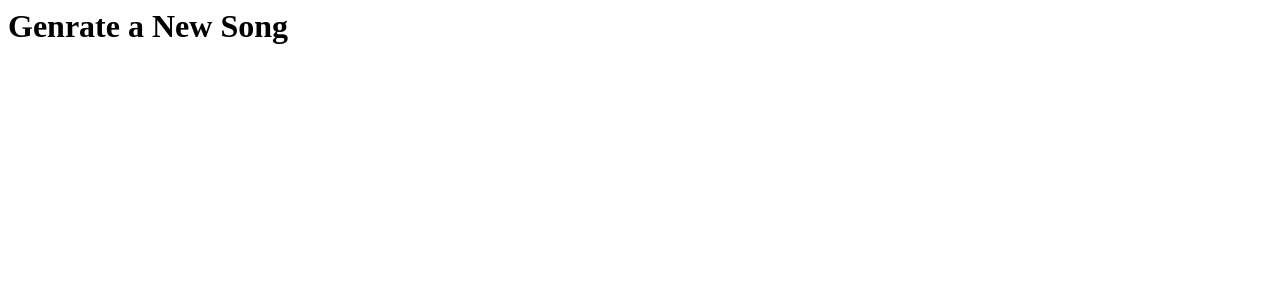
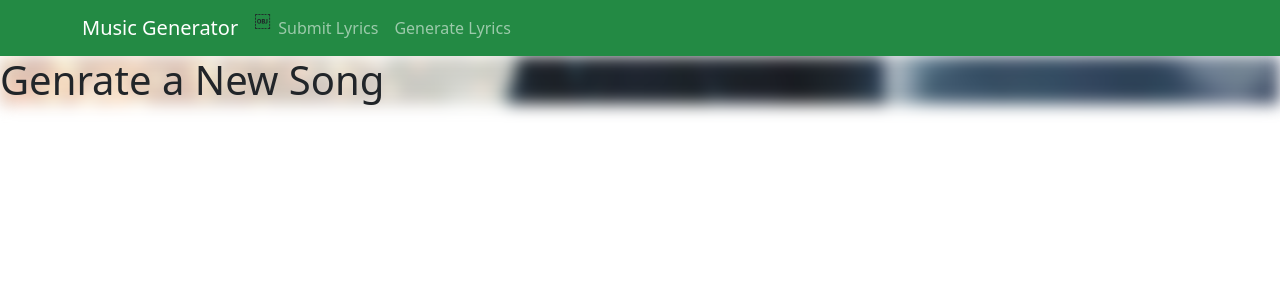
Before and after one commit to Amir1998ali/lyricsgenerator, a Django app: page /generate in a window 1280 px wide. Shown: the top 300 px of the page. Run offline with Django 3.2, Linux system fonts and the light colour scheme; some libraries are stand-ins or nearby versions.

Commit message:
semifinish styling

```diff
--- a/lyricsgenerator-project/music/forms.py
+++ b/lyricsgenerator-project/music/forms.py
@@ -10,7 +10,6 @@ from .models import Music
 # you can submit different files
 class MusicForm(forms.ModelForm):
 
-
     class Meta:
         model = Music
         fields = ['artist', 'songName', 'lyrics']
--- a/lyricsgenerator-project/music/templates/music/base.html
+++ b/lyricsgenerator-project/music/templates/music/base.html
@@ -1,5 +1,21 @@
+{% load static %}
 <!doctype html>
 <html lang="en">
+
+    {% load static %}
+
+    <!-- <style >
+            body {
+                background: url('{% static "drake.jpg" %}') no-repeat center center fixed;
+                -webkit-background-size: cover;
+                -moz-background-size: cover;
+                -o-background-size: cover;
+                background-size: cover;
+                /* filter: blur(8px);
+                -webkit-filter: blur(8px); */
+            }
+    </style> -->
+
     <head>
         <!-- Required meta tags -->
         <meta charset="utf-8">
@@ -8,39 +24,68 @@
         <!-- Bootstrap CSS -->
         <link href="https://cdn.jsdelivr.net/npm/bootstrap@5.1.0/dist/css/bootstrap.min.css" rel="stylesheet" integrity="sha384-KyZXEAg3QhqLMpG8r+8fhAXLRk2vvoC2f3B09zVXn8CA5QIVfZOJ3BCsw2P0p/We" crossorigin="anonymous">
 
+        <link rel="stylesheet" href=" {% static 'style.css' %}" type = 'text/css'>
         <title>Music Generator</title>
     </head>
-
 
     <nav class="navbar navbar-expand-lg navbar-dark" style="background-color: #238a44">
             <div class="container">
                 <a class="navbar-brand" href="{% url 'home' %}">Music Generator</a>
                 <div class="collapse navbar-collapse" id="navbarNav">
-            <ul class="navbar-nav">￼
+                    <ul class="navbar-nav"> ￼
                         <li class="nav-item active">
                             <a class="nav-link" href="{% url 'submit' %}">Submit Lyrics</a>
+                        </li>
+                        <li class="nav-item active">
+                                <a class="nav-link" href="{% url 'generate' %}">Generate Lyrics</a>
                         </li>
                     </ul>
                 </div>
             </div>
     </nav>
-  <body>
-
-    {% load static %}
-
-    <body background="{% static 'drake.jpg' %}">
 
 
+    <style>
+        .enableBlur{
+            /* filter: blur(1.2px); */
+            background: url('{% static "drake.jpg" %}') no-repeat;
+                -webkit-background-size: cover;
+                -moz-background-size: cover;
+                -o-background-size: cover;
+                background-size: cover;
+                background-repeat: no-repeat;
+                filter: blur(8px);
+                -webkit-filter: blur(8px);
+
+}
+        .bg{
+            background: url('{% static "drake.jpg" %}') no-repeat;
+            position: absolute;
+            top: 0;
+            left: 0;
+            right: 0;
+            bottom: 0;
+            background-position: center;
+            background-repeat: no-repeat;
+            background-size: cover;
+            z-index: -1;
+
+        }
+        #parent_div {
+            position: relative;
+            height: 1000;
+            width: 1000;
+        }
+    </style>
+
+
+    <body>
+            <div id="parent_div">
+                <div class="bg"></div>
+                <div >
                     {% block 'body' %}
                     {% endblock %}
-
-    <!-- Optional JavaScript; choose one of the two! -->
-    <!-- Option 1: Bootstrap Bundle with Popper -->
-    <script src="https://cdn.jsdelivr.net/npm/bootstrap@5.1.0/dist/js/bootstrap.bundle.min.js" integrity="sha384-U1DAWAznBHeqEIlVSCgzq+c9gqGAJn5c/t99JyeKa9xxaYpSvHU5awsuZVVFIhvj" crossorigin="anonymous"></script>
-    <!-- Option 2: Separate Popper and Bootstrap JS -->
-    <!--
-    <script src="https://cdn.jsdelivr.net/npm/@popperjs/core@2.9.3/dist/umd/popper.min.js" integrity="sha384-eMNCOe7tC1doHpGoWe/6oMVemdAVTMs2xqW4mwXrXsW0L84Iytr2wi5v2QjrP/xp" crossorigin="anonymous"></script>
-    <script src="https://cdn.jsdelivr.net/npm/bootstrap@5.1.0/dist/js/bootstrap.min.js" integrity="sha384-cn7l7gDp0eyniUwwAZgrzD06kc/tftFf19TOAs2zVinnD/C7E91j9yyk5//jjpt/" crossorigin="anonymous"></script>
-    -->
+                </div>
+            </div>
     </body>
 </html>
--- a/lyricsgenerator-project/music/templates/music/generate.html
+++ b/lyricsgenerator-project/music/templates/music/generate.html
@@ -1 +1,7 @@
+
+{% extends 'music/base.html'%}
+
+{% block 'body' %}
+
 <h1> Genrate a New Song</h1>
+{% endblock%}
--- a/lyricsgenerator-project/music/templates/music/home.html
+++ b/lyricsgenerator-project/music/templates/music/home.html
@@ -1,4 +1,4 @@
 {% extends 'music/base.html'%}
 {% block 'body' %}
-
+<p>Hello world</p>
 {% endblock%}
--- a/lyricsgenerator-project/music/views.py
+++ b/lyricsgenerator-project/music/views.py
@@ -1,6 +1,6 @@
 from django.shortcuts import render
 from .forms import MusicForm
-from .models import Music
+
 
 # Create your views here.
 def home(request):
@@ -22,4 +22,5 @@ def submit(request):
         return render(request, 'music/submit.html', {'musicform' : form})
 
 def generate(request):
+    # func
     return render(request, 'music/generate.html')
--- /dev/null
+++ b/lyricsgenerator-project/static/style.css
@@ -0,0 +1,19 @@
+.bg {
+    /* background-repeat: no-repeat;
+    background-size: 2000px 1000px;
+    background-position: top;
+    background-attachment: fixed; */
+    background-image: url("drake.jpg");
+
+    /* Add the blur effect */
+    filter: blur(8px);
+    -webkit-filter: blur(8px);
+
+    /* Full height */
+    height: 100%;
+
+    /* Center and scale the image nicely */
+    background-position: center;
+    background-repeat: no-repeat;
+    background-size: cover;
+}
```
Also changed, not shown: lyricsgenerator-project/music/static/style.css (added, +23 -0 lines), lyricsgenerator-project/music/templates/music/submit.html (+3 -6 lines). Lines whose indentation alone changed are shown as unchanged.
